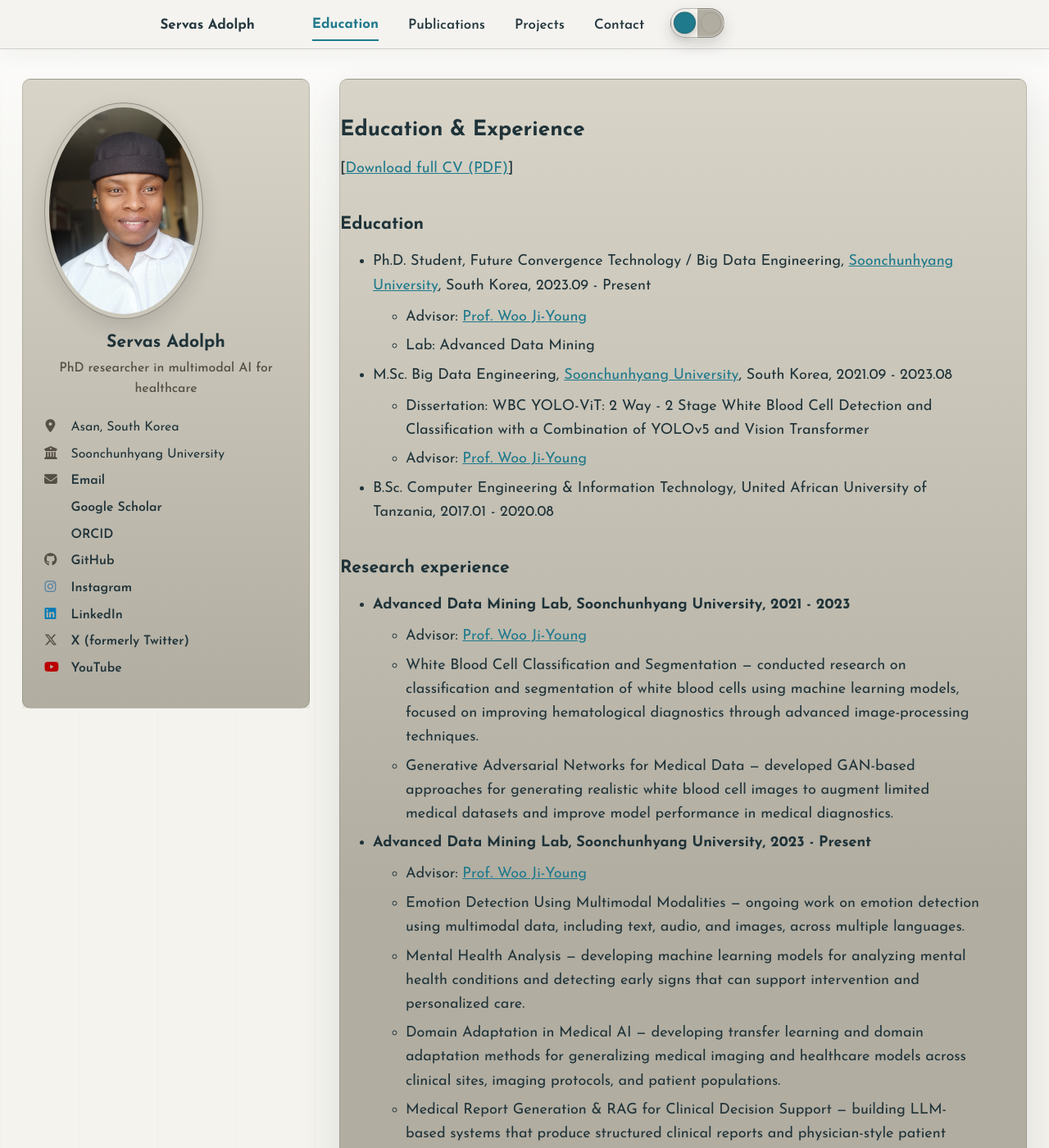
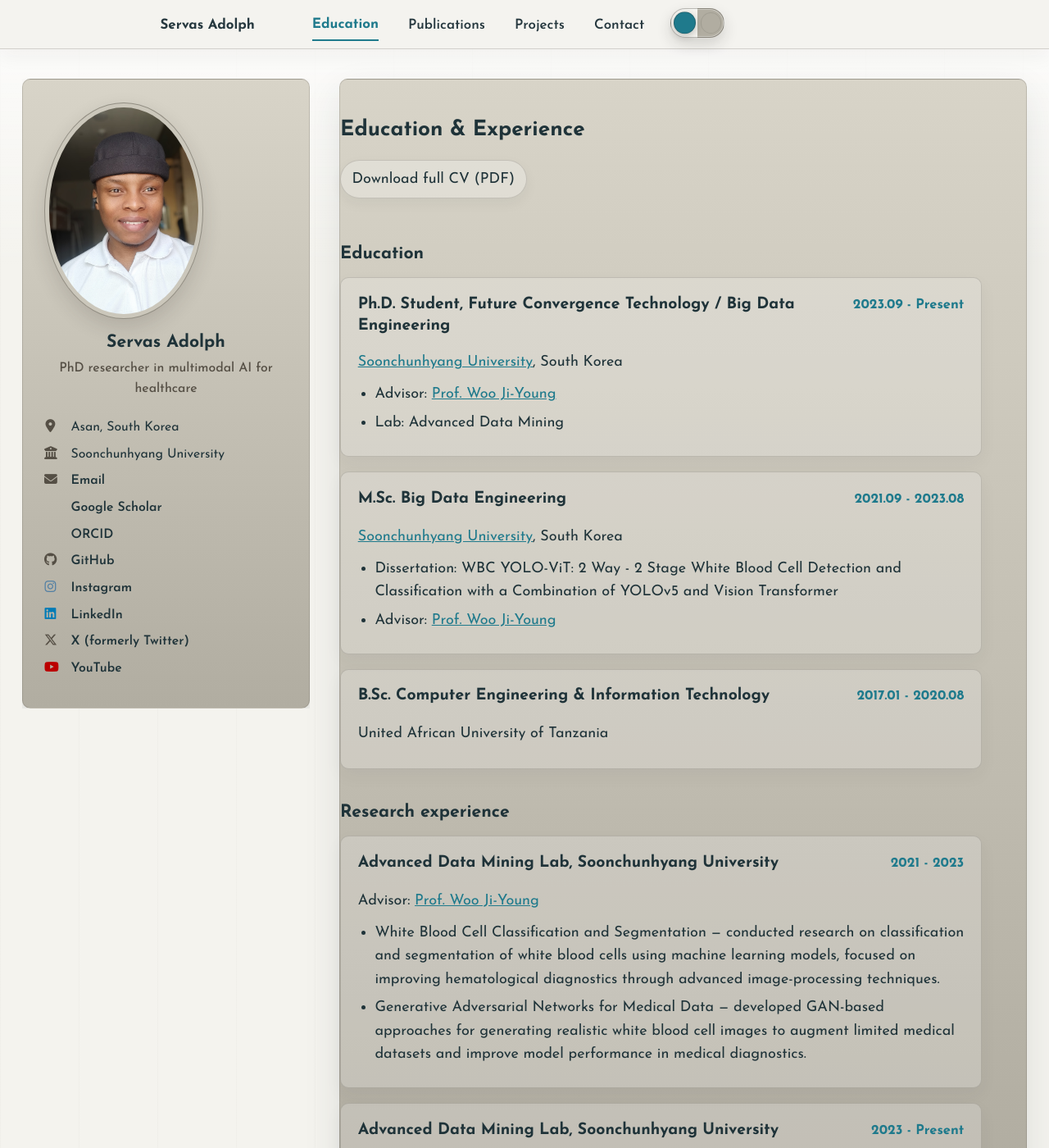
Before and after one commit to servasadolph/servasadolph.github.io, a Jekyll site: the page built from _pages/cv.md, in a window 1280 px wide and 1400 px high. Shown: the whole window at 82% size. Built offline with Jekyll 4.4.1, drawn with Linux system fonts in a browser that asks for light colours; a style sheet for code colours, icons or effects is not loaded; some of the changed text lies outside the part shown.

Commit message:
[codex] Polish home and CV content blocks

```diff
--- a/_pages/cv.md
+++ b/_pages/cv.md
@@ -9,33 +9,99 @@ redirect_from:
 
 {% include base_path %}
 
-[[Download full CV (PDF)](/files/Servas_Adolph_CV_2024_Updated_09.pdf)]
+[Download full CV (PDF)](/files/Servas_Adolph_CV_2024_Updated_09.pdf){: .profile-link}
 
 ## Education
-* Ph.D. Student, Future Convergence Technology / Big Data Engineering, [Soonchunhyang University](https://www.sch.ac.kr/), South Korea, 2023.09 - Present
-  * Advisor: [Prof. Woo Ji-Young](https://scholar.google.co.kr/citations?user=h_XmELkAAAAJ)
-  * Lab: Advanced Data Mining
-* M.Sc. Big Data Engineering, [Soonchunhyang University](https://www.sch.ac.kr/), South Korea, 2021.09 - 2023.08
-  * Dissertation: WBC YOLO-ViT: 2 Way - 2 Stage White Blood Cell Detection and Classification with a Combination of YOLOv5 and Vision Transformer
-  * Advisor: [Prof. Woo Ji-Young](https://scholar.google.co.kr/citations?user=h_XmELkAAAAJ)
-* B.Sc. Computer Engineering & Information Technology, United African University of Tanzania, 2017.01 - 2020.08
+
+<div class="timeline-list">
+  <article class="timeline-item">
+    <div class="timeline-item__header">
+      <h3>Ph.D. Student, Future Convergence Technology / Big Data Engineering</h3>
+      <span>2023.09 - Present</span>
+    </div>
+    <p><a href="https://www.sch.ac.kr/">Soonchunhyang University</a>, South Korea</p>
+    <ul>
+      <li>Advisor: <a href="https://scholar.google.co.kr/citations?user=h_XmELkAAAAJ">Prof. Woo Ji-Young</a></li>
+      <li>Lab: Advanced Data Mining</li>
+    </ul>
+  </article>
+
+  <article class="timeline-item">
+    <div class="timeline-item__header">
+      <h3>M.Sc. Big Data Engineering</h3>
+      <span>2021.09 - 2023.08</span>
+    </div>
+    <p><a href="https://www.sch.ac.kr/">Soonchunhyang University</a>, South Korea</p>
+    <ul>
+      <li>Dissertation: WBC YOLO-ViT: 2 Way - 2 Stage White Blood Cell Detection and Classification with a Combination of YOLOv5 and Vision Transformer</li>
+      <li>Advisor: <a href="https://scholar.google.co.kr/citations?user=h_XmELkAAAAJ">Prof. Woo Ji-Young</a></li>
+    </ul>
+  </article>
+
+  <article class="timeline-item">
+    <div class="timeline-item__header">
+      <h3>B.Sc. Computer Engineering & Information Technology</h3>
+      <span>2017.01 - 2020.08</span>
+    </div>
+    <p>United African University of Tanzania</p>
+  </article>
+</div>
 
 ## Research experience
-* **Advanced Data Mining Lab, Soonchunhyang University, 2021 - 2023**
-  * Advisor: [Prof. Woo Ji-Young](https://scholar.google.co.kr/citations?user=h_XmELkAAAAJ)
-  * White Blood Cell Classification and Segmentation — conducted research on classification and segmentation of white blood cells using machine learning models, focused on improving hematological diagnostics through advanced image-processing techniques.
-  * Generative Adversarial Networks for Medical Data — developed GAN-based approaches for generating realistic white blood cell images to augment limited medical datasets and improve model performance in medical diagnostics.
-* **Advanced Data Mining Lab, Soonchunhyang University, 2023 - Present**
-  * Advisor: [Prof. Woo Ji-Young](https://scholar.google.co.kr/citations?user=h_XmELkAAAAJ)
-  * Emotion Detection Using Multimodal Modalities — ongoing work on emotion detection using multimodal data, including text, audio, and images, across multiple languages.
-  * Mental Health Analysis — developing machine learning models for analyzing mental health conditions and detecting early signs that can support intervention and personalized care.
-  * Domain Adaptation in Medical AI — developing transfer learning and domain adaptation methods for generalizing medical imaging and healthcare models across clinical sites, imaging protocols, and patient populations.
-  * Medical Report Generation & RAG for Clinical Decision Support — building LLM-based systems that produce structured clinical reports and physician-style patient summaries, grounded in verified medical literature via Retrieval-Augmented Generation.
+
+<div class="timeline-list">
+  <article class="timeline-item">
+    <div class="timeline-item__header">
+      <h3>Advanced Data Mining Lab, Soonchunhyang University</h3>
+      <span>2021 - 2023</span>
+    </div>
+    <p>Advisor: <a href="https://scholar.google.co.kr/citations?user=h_XmELkAAAAJ">Prof. Woo Ji-Young</a></p>
+    <ul>
+      <li>White Blood Cell Classification and Segmentation — conducted research on classification and segmentation of white blood cells using machine learning models, focused on improving hematological diagnostics through advanced image-processing techniques.</li>
+      <li>Generative Adversarial Networks for Medical Data — developed GAN-based approaches for generating realistic white blood cell images to augment limited medical datasets and improve model performance in medical diagnostics.</li>
+    </ul>
+  </article>
+
+  <article class="timeline-item">
+    <div class="timeline-item__header">
+      <h3>Advanced Data Mining Lab, Soonchunhyang University</h3>
+      <span>2023 - Present</span>
+    </div>
+    <p>Advisor: <a href="https://scholar.google.co.kr/citations?user=h_XmELkAAAAJ">Prof. Woo Ji-Young</a></p>
+    <ul>
+      <li>Emotion Detection Using Multimodal Modalities — ongoing work on emotion detection using multimodal data, including text, audio, and images, across multiple languages.</li>
+      <li>Mental Health Analysis — developing machine learning models for analyzing mental health conditions and detecting early signs that can support intervention and personalized care.</li>
+      <li>Domain Adaptation in Medical AI — developing transfer learning and domain adaptation methods for generalizing medical imaging and healthcare models across clinical sites, imaging protocols, and patient populations.</li>
+      <li>Medical Report Generation & RAG for Clinical Decision Support — building LLM-based systems that produce structured clinical reports and physician-style patient summaries, grounded in verified medical literature via Retrieval-Augmented Generation.</li>
+    </ul>
+  </article>
+</div>
 
 ## Skills
-* **Programming Languages:** Python, Java, C++
-* **Machine Learning & AI:** TensorFlow, Keras, Scikit-Learn, YOLO, GANs
-* **AI Automation & Chatbots:** LangChain, Natural Language Processing (NLP)
-* **Data Analysis:** healthcare data analytics, statistical modeling, multimodal data analysis
-* **Tools:** Jupyter Notebook, VS Code, GitHub
-* **Healthcare Expertise:** EHR data analysis, white blood cell classification
+
+<div class="skill-list">
+  <div class="skill-item">
+    <strong>Programming Languages</strong>
+    <span>Python, Java, C++</span>
+  </div>
+  <div class="skill-item">
+    <strong>Machine Learning & AI</strong>
+    <span>TensorFlow, Keras, Scikit-Learn, YOLO, GANs</span>
+  </div>
+  <div class="skill-item">
+    <strong>AI Automation & Chatbots</strong>
+    <span>LangChain, Natural Language Processing (NLP)</span>
+  </div>
+  <div class="skill-item">
+    <strong>Data Analysis</strong>
+    <span>Healthcare data analytics, statistical modeling, multimodal data analysis</span>
+  </div>
+  <div class="skill-item">
+    <strong>Tools</strong>
+    <span>Jupyter Notebook, VS Code, GitHub</span>
+  </div>
+  <div class="skill-item">
+    <strong>Healthcare Expertise</strong>
+    <span>EHR data analysis, white blood cell classification</span>
+  </div>
+</div>
--- a/_sass/layout/_page.scss
+++ b/_sass/layout/_page.scss
@@ -222,6 +222,8 @@
   }
 
   .contact-list,
+  .focus-list,
+  .news-list,
   .publication-list,
   .project-list {
     max-width: 56rem;
@@ -255,12 +257,14 @@
   }
 
   .publication-list,
+  .focus-list,
   .project-list {
     display: grid;
     gap: 1rem;
   }
 
   .publication-item,
+  .focus-item,
   .project-item {
     padding: 1.05rem 1.15rem;
     background: rgba(255, 255, 255, 0.22);
@@ -282,6 +286,35 @@
       &:last-child {
         margin-bottom: 0;
       }
+    }
+  }
+
+  .news-list {
+    display: grid;
+    gap: 0.85rem;
+  }
+
+  .news-item {
+    display: grid;
+    grid-template-columns: 4.25rem minmax(0, 1fr);
+    gap: 0.9rem;
+    align-items: start;
+    padding: 0.85rem 0;
+    border-bottom: 1px solid var(--global-border-color);
+
+    &:last-child {
+      border-bottom: 0;
+    }
+
+    time {
+      color: var(--global-base-color);
+      font-weight: 700;
+      line-height: 1.5;
+    }
+
+    p {
+      margin-bottom: 0;
+      line-height: 1.58;
     }
   }
 
@@ -324,8 +357,14 @@
     }
 
     .publication-item,
+    .focus-item,
     .project-item {
       padding: 0.95rem 0.9rem;
+    }
+
+    .news-item {
+      grid-template-columns: 1fr;
+      gap: 0.2rem;
     }
   }
 
@@ -337,6 +376,25 @@
 }
 
 .archive {
+  .profile-link {
+    display: inline-flex;
+    align-items: center;
+    width: fit-content;
+    margin: 0.2rem 0 0.8rem;
+    padding: 0.45rem 0.75rem;
+    color: var(--global-text-color);
+    background: rgba(255, 255, 255, 0.28);
+    border: 1px solid var(--global-border-color);
+    border-radius: 999px;
+    box-shadow: 0 6px 16px rgba(17, 31, 42, 0.05);
+    text-decoration: none;
+
+    &:hover {
+      background: rgba(255, 255, 255, 0.42);
+      text-decoration: none;
+    }
+  }
+
   .contact-list {
     display: grid;
     max-width: 56rem;
@@ -365,11 +423,97 @@
     }
   }
 
+  .timeline-list,
+  .skill-list {
+    display: grid;
+    max-width: 56rem;
+    margin: 0.85rem 0 1.7rem;
+    gap: 1rem;
+  }
+
+  .timeline-item,
+  .skill-item {
+    padding: 1.05rem 1.15rem;
+    background: rgba(255, 255, 255, 0.22);
+    border: 1px solid var(--global-border-color);
+    border-radius: 10px;
+    box-shadow: 0 8px 22px rgba(17, 31, 42, 0.045);
+  }
+
+  .timeline-item__header {
+    display: grid;
+    grid-template-columns: minmax(0, 1fr) auto;
+    gap: 1rem;
+    align-items: baseline;
+    margin-bottom: 0.35rem;
+
+    h3 {
+      margin: 0;
+      color: var(--global-text-color);
+      font-size: 1.08em;
+      line-height: 1.35;
+    }
+
+    span {
+      color: var(--global-base-color);
+      font-size: 0.92em;
+      font-weight: 700;
+      white-space: nowrap;
+    }
+  }
+
+  .timeline-item {
+    p {
+      margin-bottom: 0.45rem;
+      line-height: 1.58;
+    }
+
+    ul {
+      margin-top: 0.6rem;
+      margin-bottom: 0;
+      padding-left: 1.15rem;
+    }
+
+    li {
+      line-height: 1.58;
+    }
+  }
+
+  .skill-list {
+    grid-template-columns: repeat(2, minmax(0, 1fr));
+  }
+
+  .skill-item {
+    display: grid;
+    gap: 0.3rem;
+
+    strong {
+      color: var(--global-text-color);
+      font-weight: 700;
+    }
+
+    span {
+      color: var(--global-text-color-light);
+      line-height: 1.5;
+    }
+  }
+
   @media screen and (max-width: 560px) {
     .contact-list__item {
       grid-template-columns: 1fr;
       gap: 0.25rem;
       padding: 0.8rem 0.85rem;
+    }
+
+    .timeline-item,
+    .skill-item {
+      padding: 0.95rem 0.9rem;
+    }
+
+    .timeline-item__header,
+    .skill-list {
+      grid-template-columns: 1fr;
+      gap: 0.3rem;
     }
   }
 }
```
Also changed, not shown: _pages/about.md (+47 -11 lines).
